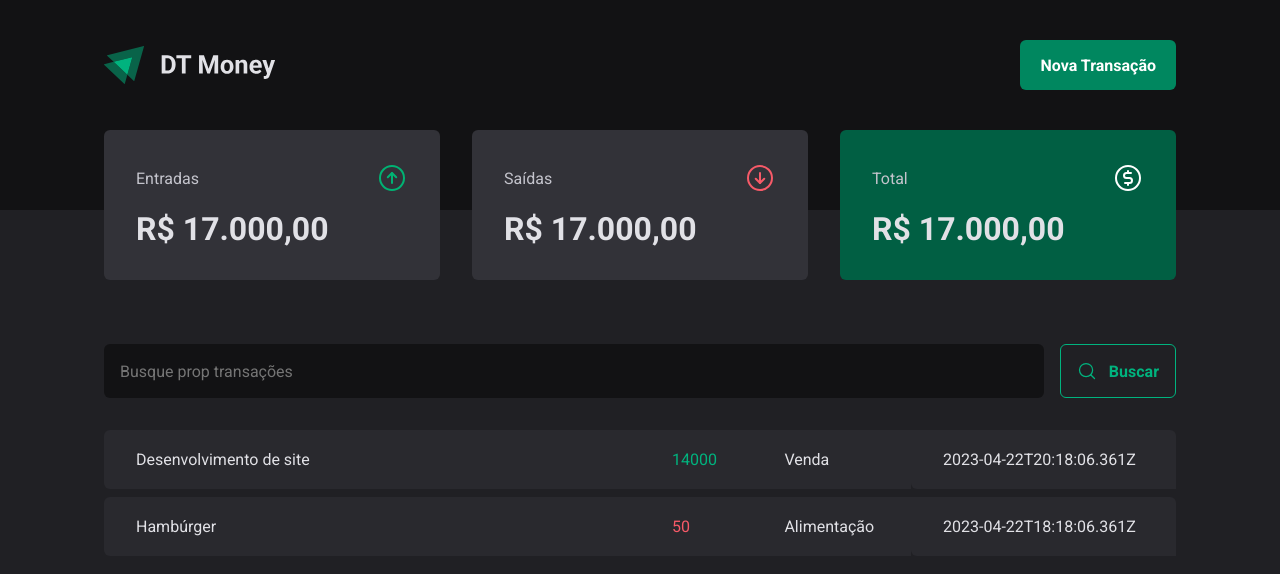
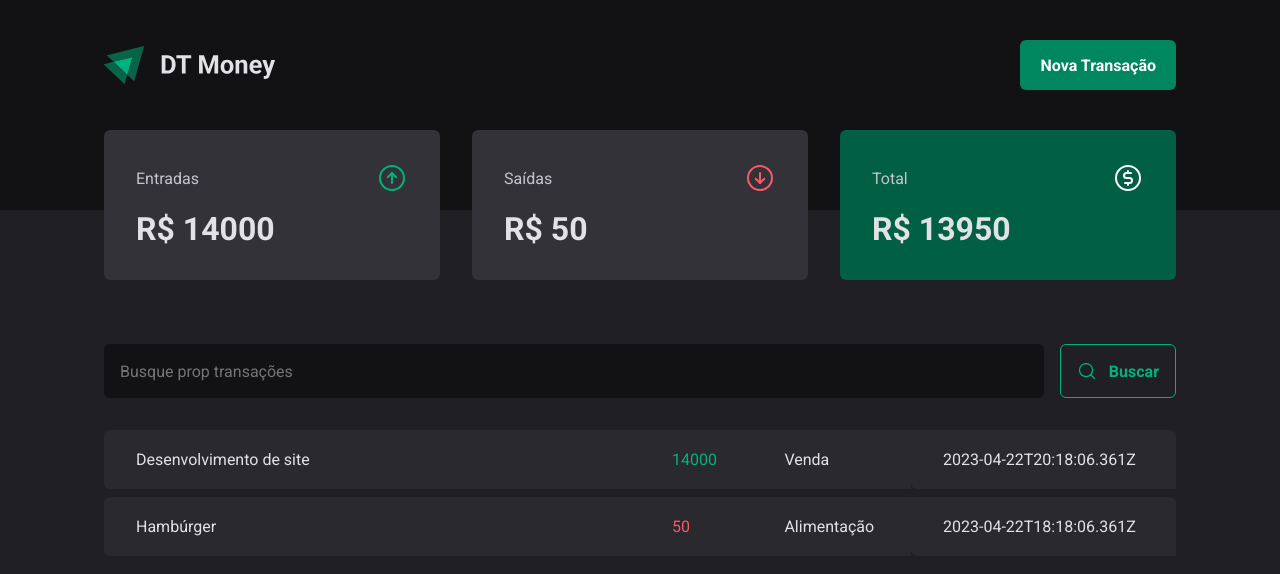
Before and after one commit to AlanJhonatan/ignite-reactjs-dtmoney, a React (Vite) app: page / in a window 1280 px wide. Shown: the top 574 px of the page. Built offline with nearby package versions, Linux system fonts and the light colour scheme; data requests are answered from the project's data file.

Commit message:
feat: add summary infos using transactions context

```diff
--- a/src/components/Summary/index.tsx
+++ b/src/components/Summary/index.tsx
@@ -4,8 +4,33 @@ import {
   CurrencyCircleDollar,
 } from 'phosphor-react'
 import { SummaryCard, SummaryContainer } from './styles'
+import { useContext } from 'react'
+import { TransactionsContext } from '../../contexts/TransactionContext'
 
 export function Summary() {
+  const { transactions } = useContext(TransactionsContext)
+
+  const summary = transactions.reduce(
+    (acc, transaction) => {
+      if (transaction.type === 'income') {
+        acc.income += transaction.price
+        acc.total += transaction.price
+      }
+
+      if (transaction.type === 'outcome') {
+        acc.outcome += transaction.price
+        acc.total -= transaction.price
+      }
+
+      return acc
+    },
+    {
+      income: 0,
+      outcome: 0,
+      total: 0,
+    },
+  )
+
   return (
     <SummaryContainer>
       <SummaryCard>
@@ -14,7 +39,7 @@ export function Summary() {
           <ArrowCircleUp size={32} color="#00b373" />
         </header>
 
-        <strong>R$ 17.000,00</strong>
+        <strong>R$ {summary.income}</strong>
       </SummaryCard>
 
       <SummaryCard>
@@ -23,7 +48,7 @@ export function Summary() {
           <ArrowCircleDown size={32} color="#f75a68" />
         </header>
 
-        <strong>R$ 17.000,00</strong>
+        <strong>R$ {summary.outcome}</strong>
       </SummaryCard>
 
       <SummaryCard variant={'green'}>
@@ -32,7 +57,7 @@ export function Summary() {
           <CurrencyCircleDollar size={32} color="#fff" />
         </header>
 
-        <strong>R$ 17.000,00</strong>
+        <strong>R$ {summary.total}</strong>
       </SummaryCard>
     </SummaryContainer>
   )
```
